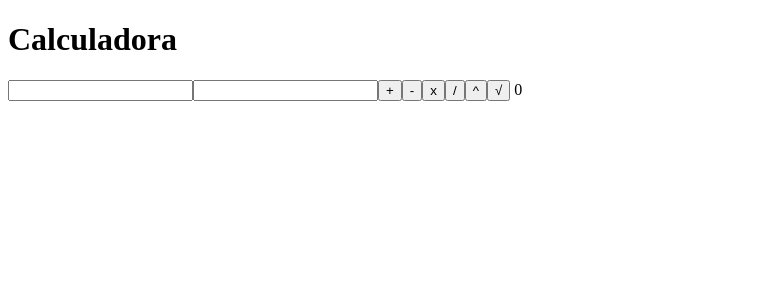
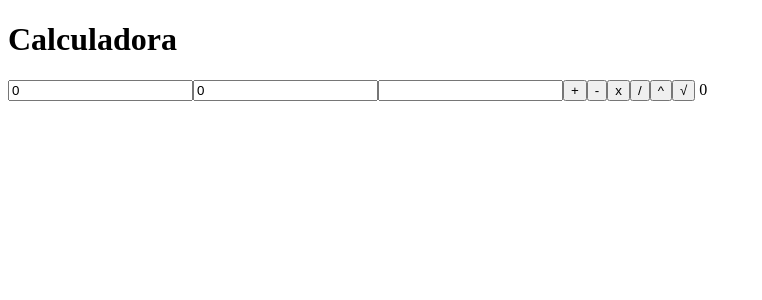
Before and after one commit to LucascFelix/calc-6f, an Angular app: page / in a window 1280 px wide. Shown: the top 300 px of the page, without its empty margins (0-762 px from the left). Built offline with nearby package versions, Linux system fonts and the light colour scheme.

Commit message:
fazendo bind da class para o html

```diff
--- a/src/app/form-calc6/form-calc6.component.html
+++ b/src/app/form-calc6/form-calc6.component.html
@@ -1,5 +1,6 @@
 <form>
-    <input name="num1">
+    <input type="number"[(ngModel)]="num1" name="num1">
+    <input type="number"[(ngModel)]="num2" name="num2">
     <input name="num2">
     <button>+</button>
     <button>-</button>
```
